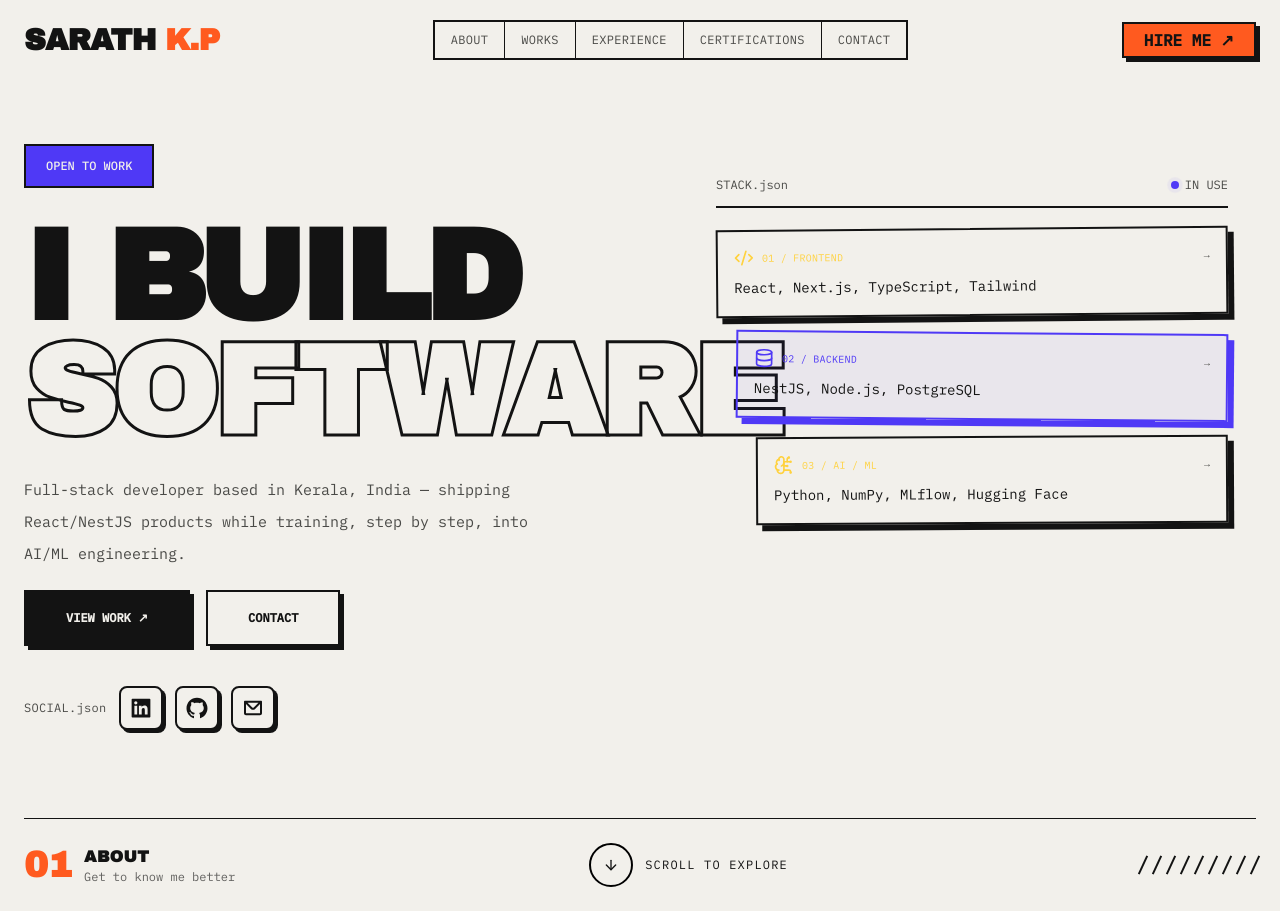
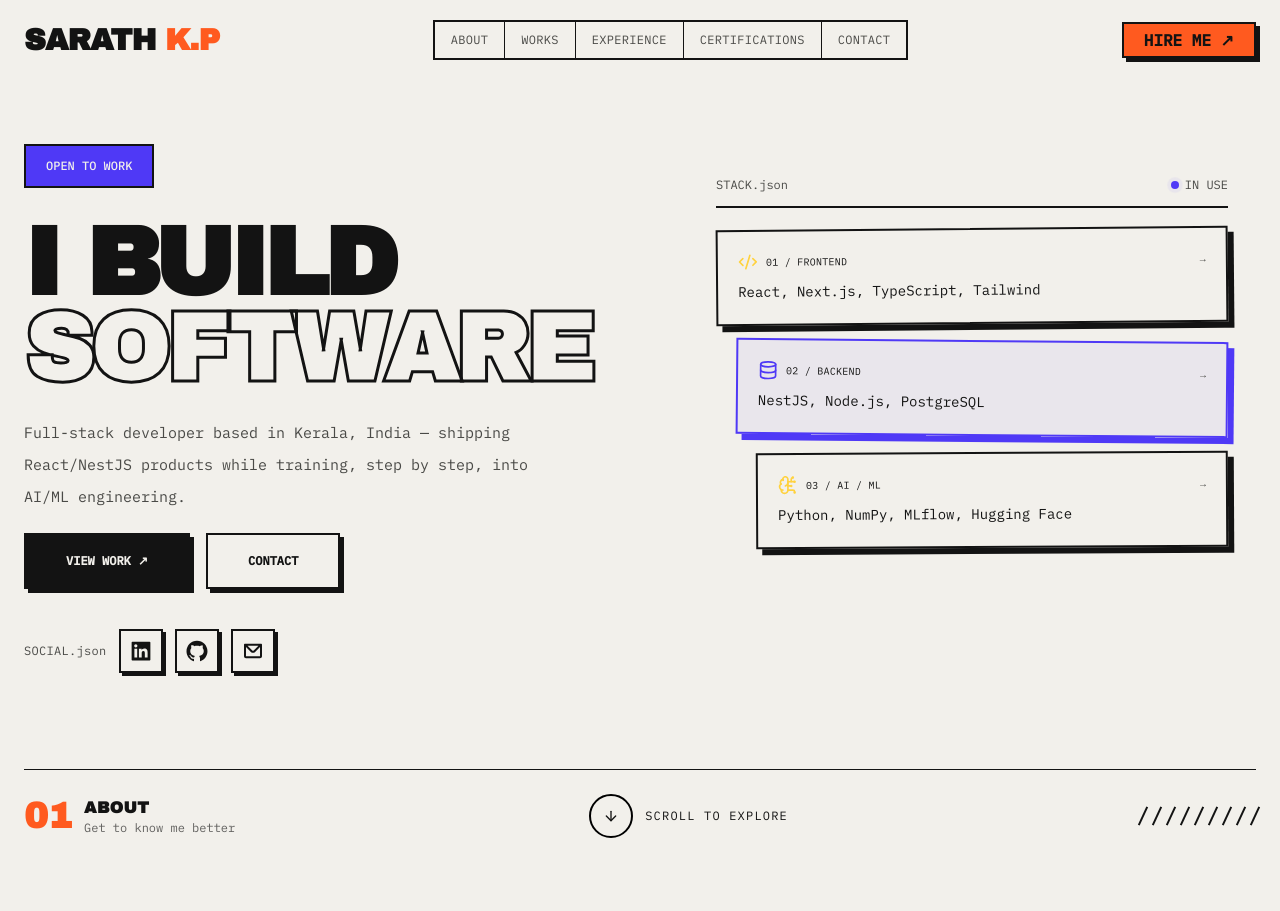
Before and after one commit to sarathkpreman/portfolio, a React app: page / in a window 1280 px wide. After the commit the page ends 862 px from the top, so only its background shows below. Built offline with nearby package versions, Linux system fonts and the light colour scheme; the HTML template or start-up script is replaced by a standard one.

Commit message:
Fixed bugs

```diff
--- a/src/layout/Navbar.jsx
+++ b/src/layout/Navbar.jsx
@@ -17,12 +17,12 @@ export const Navbar = () => {
       <nav className="container mx-auto flex items-center justify-between px-6">
         <a
           href="#"
-          className="font-display text-2xl md:text-3xl uppercase tracking-tight font-bold"
+          className="font-display text-2xl lg:text-3xl uppercase tracking-tight font-bold"
         >
           SARATH <span className="text-primary">K.P</span>
         </a>
 
-        <div className="hidden items-center gap-1 md:flex">
+        <div className="hidden items-center gap-1 lg:flex">
           <div className="flex items-center border-2 border-foreground">
             {navLinks.map((link, index) => (
               <a
@@ -36,8 +36,8 @@ export const Navbar = () => {
           </div>
         </div>
 
-        <div className="hidden md:block">
-          <Button asChild className=" rounded-none border-2 border-foreground font-mono text-xs px-5 py-4 md:text-base font-extrabold
+        <div className="hidden lg:block">
+          <Button asChild className=" rounded-none border-2 border-foreground font-mono text-xs px-5 py-4 lg:text-base font-extrabold
           uppercase shadow-[4px_4px_0_var(--color-foreground)]! hover:shadow-[2px_2px_0_var(--color-foreground)]!
           hover:translate-x-0.5 hover:translate-y-0.5 transition-all">
             <a href="#contact">HIRE ME ↗</a>
@@ -50,7 +50,7 @@ export const Navbar = () => {
           aria-expanded={isOpen}
           aria-controls="mobile-nav"
           aria-label={isOpen ? "Close navigation menu" : "Open navigation menu"}
-          className="border-2 border-foreground p-2 text-foreground md:hidden"
+          className="border-2 border-foreground p-2 text-foreground lg:hidden"
           onClick={() => setIsOpen((prev) => !prev)}
         >
           {isOpen ? <X /> : <Menu />}
@@ -58,7 +58,7 @@ export const Navbar = () => {
       </nav>
 
       {isOpen && (
-       <div id="mobile-nav" className="absolute top-full left-0 w-full animate-fade-in  border-foreground bg-highlight md:hidden">
+       <div id="mobile-nav" className="absolute top-full left-0 w-full animate-fade-in  border-foreground bg-highlight lg:hidden">
           <div className="container mx-auto flex flex-col items-center gap-4 px-6 py-6">
             {navLinks.map((link) => (
               <a
@@ -72,7 +72,8 @@ export const Navbar = () => {
             ))}
 
              <Button asChild>
-            <a href="`#contact`" onClick={() => setIsOpen(false)} className="font-extrabold rounded-none border-2 border-foreground font-mono text-xs uppercase shadow-[4px_4px_0_var(--color-foreground)]! hover:shadow-[2px_2px_0_var(--color-foreground)]! hover:translate-x-0.5 hover:translate-y-0.5 transition-all">
+            <a href="`#contact`" onClick={() => setIsOpen(false)} className="font-extrabold rounded-none border-2 border-foreground font-mono text-xs uppercase shadow-[4px_4px_0_var(--color-foreground)]!
+            hover:shadow-[2px_2px_0_var(--color-foreground)]! hover:translate-x-0.5 hover:translate-y-0.5 transition-all">
               CONTACT ME
             </a>
           </Button>
--- a/src/sections/Hero.jsx
+++ b/src/sections/Hero.jsx
@@ -5,7 +5,7 @@ import { Social } from "./Social";
 export const Hero = () => {
   return (
     <section id="hero" className="relative overflow-hidden">
-      <div className="container mx-auto px-5 pt-10 pb-0 sm:px-6 sm:pt-14 sm:pb-4 lg:pt-16 lg:pb-16">
+      <div className="container mx-auto px-5 pt-10 pb-0 sm:px-6 sm:pt-14 sm:pb-4 lg:pt-16 lg:pb-18">
         <div className="grid grid-cols-1 gap-10 lg:grid-cols-2 lg:items-start lg:gap-24">
           {/* LEFT SIDE */}
           <div>
@@ -19,7 +19,7 @@ export const Hero = () => {
             </Button>
 
             <div className="mt-8">
-              <h1 className="text-5xl font-bold leading-[0.9] tracking-[-0.04em] sm:text-6xl md:text-7xl lg:text-8xl xl:text-9xl">
+              <h1 className="text-5xl font-bold leading-[0.9] tracking-[-0.04em] wrap-break-word sm:text-6xl md:text-6xl lg:text-7xl xl:text-8xl">
                 I BUILD <br />
                 <span
                   className="text-background [-webkit-text-stroke:1px_var(--color-foreground)]
@@ -79,7 +79,7 @@ export const Hero = () => {
 
           {/* RIGHT SIDE */}
           <div className="flex flex-col items-center">
-            <div className="relative mt-6 w-full max-w-sm font-mono lg:mt-8 lg:max-w-lg">
+            <div className="relative mt-6 w-full max-w-sm font-mono md:max-w-md lg:mt-8 lg:max-w-lg">
               {/* Grid Background */}
               <div
                 className="absolute inset-0 bg-[linear-gradient(to_right,#808080_1px,transparent_1px),
@@ -132,7 +132,7 @@ export const Hero = () => {
                   return (
                     <div
                       key={row.label}
-                      className={`group border-2 p-3 transition-all duration-200 hover:-translate-y-1 hover:shadow-[8px_8px_0_var(--color-foreground)] sm:p-4 ${row.rotate} ${
+                      className={`group border-2 p-3 transition-all duration-200 hover:-translate-y-1 hover:shadow-[8px_8px_0_var(--color-foreground)] sm:p-4 md:p-5 ${row.rotate} ${
                         row.accent
                           ? "border-indigo-600 bg-indigo-600/5 shadow-[6px_6px_0_var(--color-indigo-600)]"
                           : "border-foreground bg-background shadow-[6px_6px_0_var(--color-foreground)]"
@@ -151,7 +151,7 @@ export const Hero = () => {
                           />
 
                           <span
-                            className={`text-[9px] uppercase tracking-wide sm:text-[10px] ${
+                            className={`text-[9px] uppercase tracking-wide sm:text-[10px] md:text-[11px]${
                               row.accent
                                 ? "text-indigo-600"
                                 : "text-highlight"
@@ -166,7 +166,7 @@ export const Hero = () => {
                         </span>
                       </div>
 
-                      <div className="mt-2 text-xs leading-6 text-foreground sm:text-sm">
+                      <div className="mt-2 text-xs leading-6 text-foreground sm:text-sm md-text-base">
                         {row.items}
                       </div>
                     </div>
--- a/src/sections/Social.jsx
+++ b/src/sections/Social.jsx
@@ -28,7 +28,6 @@ export const Social = () => {
             w-10
             items-center
             justify-center
-            rounded-lg
             border-2
             border-foreground
             bg-background
@@ -55,7 +54,6 @@ export const Social = () => {
             w-10
             items-center
             justify-center
-            rounded-lg
             border-2
             border-foreground
             bg-background
@@ -80,7 +78,6 @@ export const Social = () => {
             w-10
             items-center
             justify-center
-            rounded-lg
             border-2
             border-foreground
             bg-background
```
